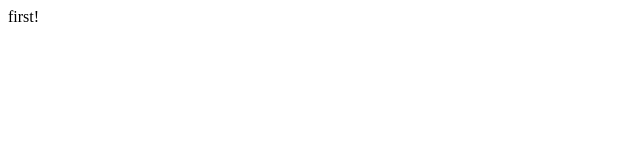
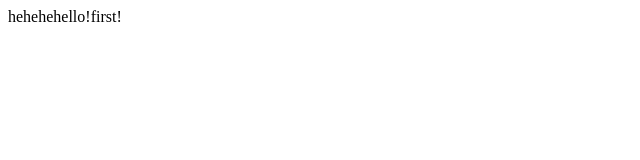
Before and after one commit to joytasnet/pullreqlesson, a plain HTML site: page index.html in a window 1280 px wide. Shown: the whole page, without its empty margins (0-640 px from the left). Drawn offline with Linux system fonts and the light colour scheme.

Commit message:
index.html修正

```diff
--- a/index.html
+++ b/index.html
@@ -5,6 +5,6 @@
 <title>タイトル</title>
 </head>
 <body>
-first!
+hehehehello!first!
 </body>
 </html>
```
